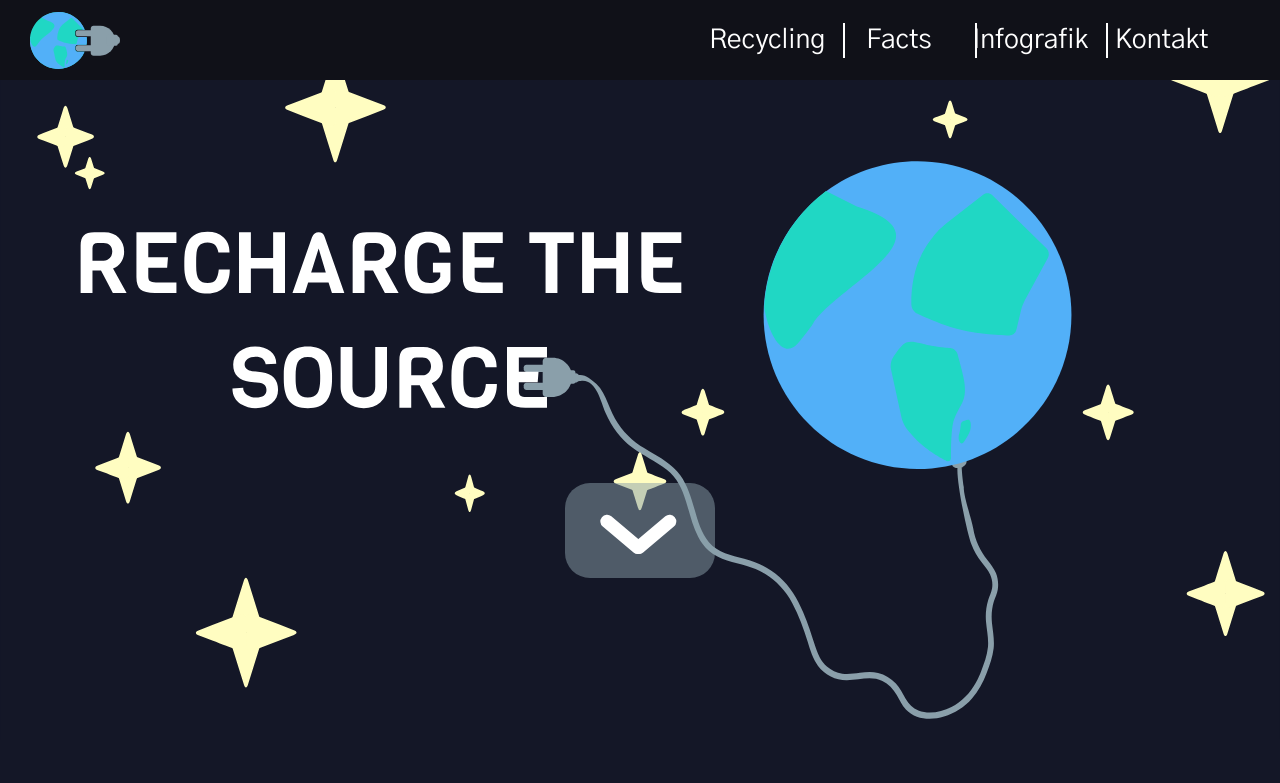
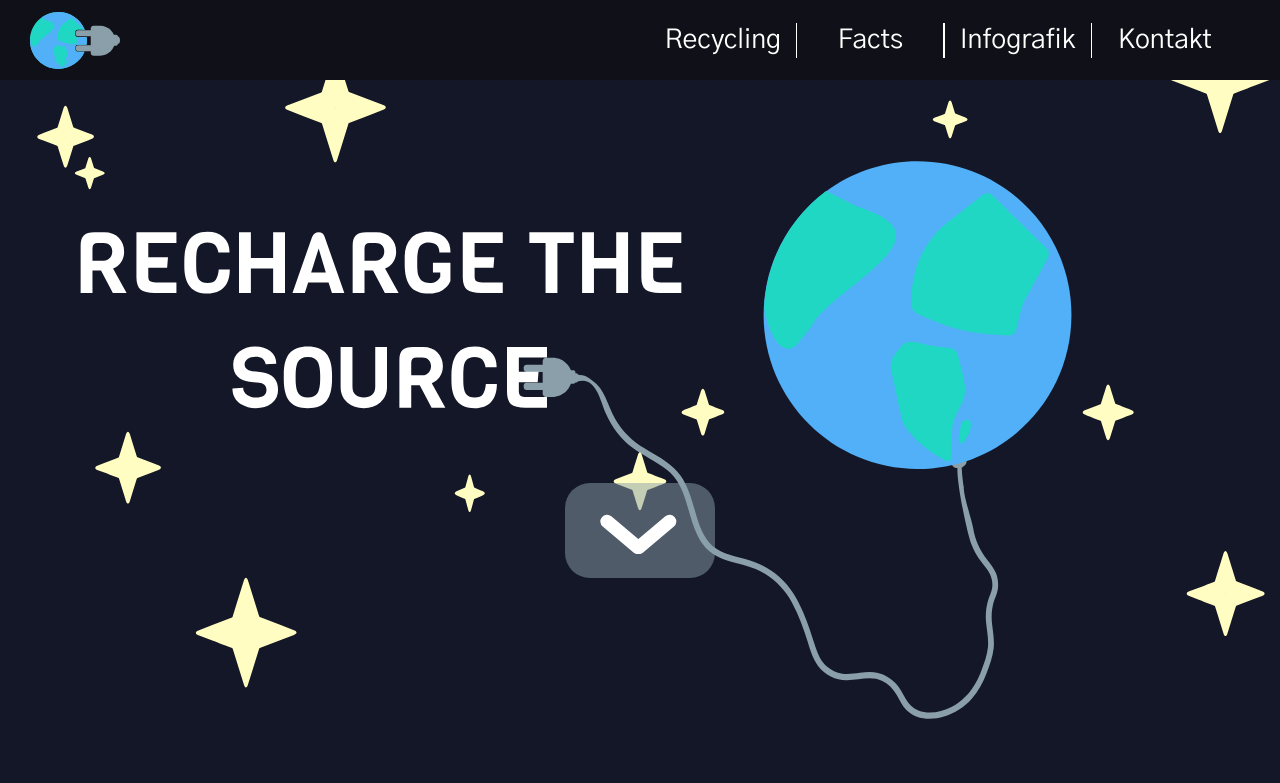
Before and after one commit to LennoxIsBadAtCoding/DMWT_Gruppe7, a Next.js app: page / in a window 1280 px wide. Shown: the top 783 px of the page. Built offline with nearby package versions, Linux system fonts and the light colour scheme; a web font is replaced by a local one.

Commit message:
css fix of menu bar

```diff
--- a/app/page.tsx
+++ b/app/page.tsx
@@ -194,7 +194,7 @@ export default function MainPage() {
 
     function ButtonToFormPage() {
         return (
-            <div className={stylesLayout.buttonToFormPageBox}>
+            <div className={stylesLayout.buttonToOtherPageBox} id="contactButton">
                 <a href="/formular" style={{textDecoration:"none"}}>
                     <button className={stylesLayout.buttonToOtherPage} id={stylesLayout.buttonToForm}>
                         ZUM KONTAKTFORMULAR
--- a/styles/Layout.module.css
+++ b/styles/Layout.module.css
@@ -55,8 +55,8 @@
 }
 
 .menuButton{
-    width: 10%;
-    height: 60px;
+    width: 250px;
+    height: 100%;
     background-color: transparent;
     border: none;
     display:flex;
@@ -64,7 +64,6 @@
     justify-content: center;
     padding: 0;
     margin-top: 14px;
-    margin-left: 7%;
     font-family: 'Gothic A1', sans-serif;
 }
 
@@ -84,7 +83,6 @@
     width: 2px;
     background-color: white;
     height: 35px;
-    margin-right: -2em;
     margin-top: 12.5px;
 }
 
```
